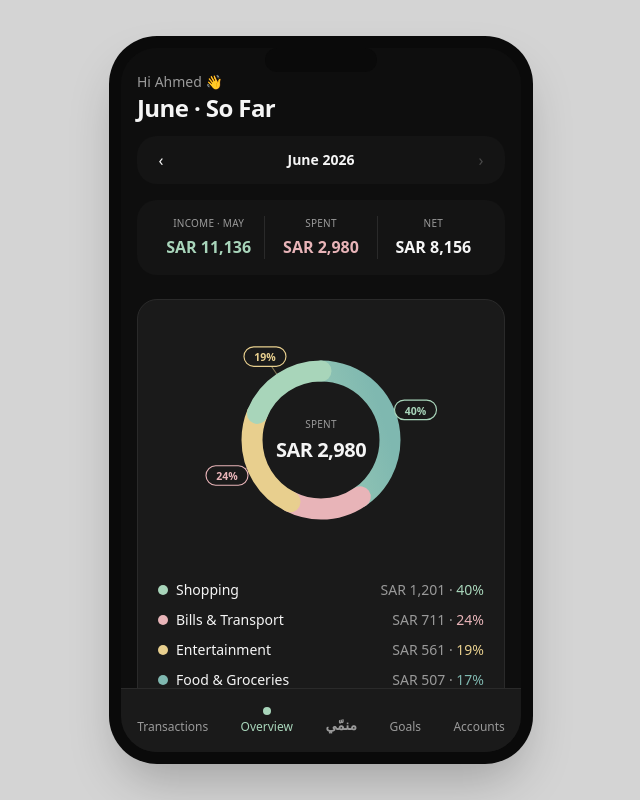
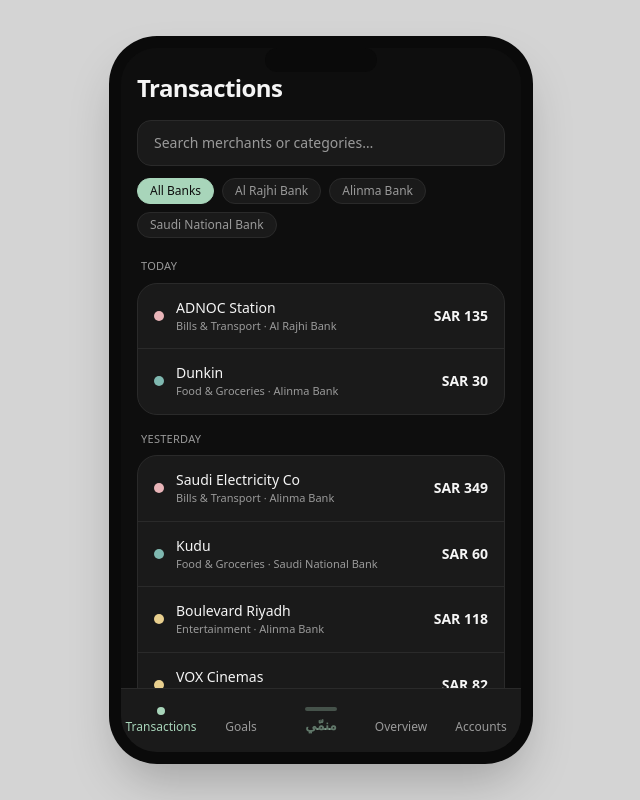
Before and after one commit to NawafAlbarqan/Munami, a React (Vite) app: page / in a window 1280 px wide. Both pictures are taken after a click on the button "Transactions". Shown: the whole page, without its empty margins (319-959 px from the left). Built offline with nearby package versions, Linux system fonts and the light colour scheme.

Commit message:
restore point before Accounts tab

```diff
--- /dev/null
+++ b/data/munami_accounts.json
@@ -0,0 +1,58 @@
+{
+  "total_balance_sar": 47851.25,
+  "accounts": [
+    {
+      "account_id": "ACC-ALINMA-001",
+      "bank": "Alinma Bank",
+      "type": "Current",
+      "iban_tail": "8842",
+      "balance_sar": 15420.5,
+      "color": "#A8D5BA"
+    },
+    {
+      "account_id": "ACC-RAJHI-002",
+      "bank": "Al Rajhi Bank",
+      "type": "Current",
+      "iban_tail": "1196",
+      "balance_sar": 9280.75,
+      "color": "#E8B4B8"
+    },
+    {
+      "account_id": "ACC-SNB-003",
+      "bank": "Saudi National Bank",
+      "type": "Savings",
+      "iban_tail": "5530",
+      "balance_sar": 23150.0,
+      "color": "#E8CF8E"
+    }
+  ],
+  "funds": [
+    {
+      "id": "fund-emergency",
+      "name": "Emergency Fund",
+      "icon": "shield",
+      "balance_sar": 6000.0,
+      "target_sar": 15000.0,
+      "color": "#A8D5BA"
+    },
+    {
+      "id": "fund-vacation",
+      "name": "Vacation",
+      "icon": "plane",
+      "balance_sar": 2400.0,
+      "target_sar": 8000.0,
+      "color": "#E8B4B8"
+    },
+    {
+      "id": "fund-newcar",
+      "name": "New Car",
+      "icon": "car",
+      "balance_sar": 3100.0,
+      "target_sar": 40000.0,
+      "color": "#E8CF8E"
+    }
+  ],
+  "allocated_sar": 11500.0,
+  "unallocated_sar": 36351.25,
+  "currency": "SAR"
+}
--- a/src/App.jsx
+++ b/src/App.jsx
@@ -5,6 +5,16 @@
 import InsightCard from './components/InsightCard'
 import MonthSwitcher from './components/MonthSwitcher'
 import BottomNav from './components/BottomNav'
+import TransactionsTab from './components/TransactionsTab'
+
+function PlaceholderTab({ label }) {
+  return (
+    <div className="absolute inset-0 flex flex-col items-center justify-center bg-page gap-2">
+      <p className="text-text text-xl font-bold">{label}</p>
+      <p className="text-muted text-sm">Coming soon</p>
+    </div>
+  )
+}
 import {
   monthKey,
   getLatestMonth,
@@ -29,6 +39,7 @@
 function App() {
   const [rows, setRows] = useState([])
   const [selectedMonth, setSelectedMonth] = useState(null)
+  const [activeTab, setActiveTab] = useState('overview')
 
   useEffect(() => {
     Papa.parse('/data/munami_transactions.csv', {
@@ -107,9 +118,15 @@
 
   return (
     <>
+      {activeTab === 'transactions' && <TransactionsTab rows={rows} />}
+      {activeTab === 'goals' && <PlaceholderTab label="Goals" />}
+      {activeTab === 'copilot' && <PlaceholderTab label="منمّي" />}
+      {activeTab === 'accounts' && <PlaceholderTab label="Accounts" />}
+
       <div
         dir={DIR}
         className="absolute inset-0 overflow-y-auto scroll-thin bg-page px-4 pt-6 pb-24"
+        style={{ display: activeTab === 'overview' ? undefined : 'none' }}
       >
         {/* Greeting bar */}
         <div className="mb-6">
@@ -198,7 +215,7 @@
         </AnimatePresence>
       </div>
 
-      <BottomNav active="overview" />
+      <BottomNav active={activeTab} onTabChange={setActiveTab} />
     </>
   )
 }
--- a/src/components/BottomNav.jsx
+++ b/src/components/BottomNav.jsx
@@ -1,30 +1,34 @@
 // Left-to-right order. `hero: true` marks منمّي as the center/emphasized tab.
 const TABS = [
   { key: 'transactions', label: 'Transactions' },
+  { key: 'goals', label: 'Goals' },
+  { key: 'copilot', label: 'منمّي', hero: true },
   { key: 'overview', label: 'Overview' },
-  { key: 'copilot', label: 'منمّي', hero: true },
-  { key: 'goals', label: 'Goals' },
   { key: 'accounts', label: 'Accounts' },
 ]
 
-export default function BottomNav({ active = 'overview' }) {
+export default function BottomNav({ active = 'overview', onTabChange }) {
   return (
-    <nav className="absolute bottom-0 left-0 right-0 z-10 flex justify-around items-center h-16 bg-card border-t-[0.5px] border-card-border">
+    <nav className="absolute bottom-0 left-0 right-0 z-10 flex items-center h-16 bg-card border-t-[0.5px] border-card-border">
       {TABS.map((tab) => {
         const isActive = tab.key === active
         return (
           <button
             key={tab.key}
             type="button"
-            className={`flex flex-col items-center gap-1 ${
-              tab.hero ? 'text-sm font-semibold' : 'text-xs'
-            } ${isActive ? 'text-primary' : 'text-muted'}`}
+            onClick={() => onTabChange?.(tab.key)}
+            className={`flex-1 flex flex-col items-center justify-center gap-1 h-full ${
+              tab.hero
+                ? `text-sm font-semibold ${isActive ? 'text-primary' : 'text-primary/50'}`
+                : `text-xs ${isActive ? 'text-primary' : 'text-muted'}`
+            }`}
           >
-            {/* Hero tab gets a larger indicator pill; others get a small dot */}
             {tab.hero ? (
+              // منمّي gets a pill indicator that's always mint-tinted so it reads
+              // as the center/hero even when inactive
               <span
-                className={`w-8 h-1 rounded-full ${
-                  isActive ? 'bg-primary' : 'bg-transparent'
+                className={`w-8 h-1 rounded-full transition-opacity ${
+                  isActive ? 'bg-primary' : 'bg-primary/30'
                 }`}
               />
             ) : (
--- /dev/null
+++ b/src/components/TransactionsTab.jsx
@@ -0,0 +1,166 @@
+import { useState, useMemo } from 'react'
+import { applyCategoryMap, categoryColorVar } from '../lib/finance'
+import { formatSAR } from '../lib/i18n'
+
+function themeColor(varName) {
+  if (typeof window === 'undefined') return '#000000'
+  return getComputedStyle(document.documentElement).getPropertyValue(varName).trim()
+}
+
+// "Today" and "Yesterday" are relative to the data's own latest date —
+// never the system clock, so the demo looks right whenever it's run.
+// Subtract one calendar day from a YYYY-MM-DD string without any UTC conversion,
+// so the result is always the correct local calendar date regardless of timezone.
+function prevDay(dateStr) {
+  const [y, m, d] = dateStr.split('-').map(Number)
+  const dt = new Date(y, m - 1, d - 1) // local midnight, no UTC shift
+  return [
+    dt.getFullYear(),
+    String(dt.getMonth() + 1).padStart(2, '0'),
+    String(dt.getDate()).padStart(2, '0'),
+  ].join('-')
+}
+
+function formatDateHeader(dateStr, latestDate) {
+  if (dateStr === latestDate) return 'Today'
+  if (dateStr === prevDay(latestDate)) return 'Yesterday'
+  const parsed = new Date(dateStr + 'T00:00:00')
+  return parsed.toLocaleDateString('en-US', { weekday: 'short', month: 'short', day: 'numeric' })
+}
+
+export default function TransactionsTab({ rows }) {
+  const [search, setSearch] = useState('')
+  const [bankFilter, setBankFilter] = useState(null) // null = all banks
+
+  const mapped = useMemo(() => applyCategoryMap(rows), [rows])
+
+  const banks = useMemo(() => {
+    const set = new Set(rows.map((r) => r.bank).filter(Boolean))
+    return [...set].sort()
+  }, [rows])
+
+  // Data's latest date — drives the "Today" / "Yesterday" labels
+  const latestDate = useMemo(
+    () => rows.reduce((max, r) => (r.date > max ? r.date : max), ''),
+    [rows],
+  )
+
+  // Filter then sort newest-first (timestamp string sort works for ISO dates)
+  const sorted = useMemo(() => {
+    const q = search.toLowerCase()
+    return mapped
+      .filter((r) => r.merchant && r.date)
+      .filter((r) => !bankFilter || r.bank === bankFilter)
+      .filter(
+        (r) =>
+          !q ||
+          (r.merchant || '').toLowerCase().includes(q) ||
+          (r.category || '').toLowerCase().includes(q),
+      )
+      .sort((a, b) => {
+        if (b.date !== a.date) return b.date > a.date ? 1 : -1
+        return (b.timestamp || '') > (a.timestamp || '') ? 1 : -1
+      })
+  }, [mapped, search, bankFilter])
+
+  // Group into [{date, transactions[]}] in descending date order
+  const grouped = useMemo(() => {
+    const map = new Map()
+    for (const tx of sorted) {
+      if (!map.has(tx.date)) map.set(tx.date, [])
+      map.get(tx.date).push(tx)
+    }
+    return [...map.entries()].map(([date, transactions]) => ({ date, transactions }))
+  }, [sorted])
+
+  return (
+    <div className="absolute inset-0 overflow-y-auto scroll-thin bg-page px-4 pt-6 pb-24">
+      <h1 className="text-text text-2xl font-bold mb-4 tracking-tight">Transactions</h1>
+
+      {/* Search bar */}
+      <input
+        type="text"
+        placeholder="Search merchants or categories…"
+        value={search}
+        onChange={(e) => setSearch(e.target.value)}
+        className="w-full bg-card border-[0.5px] border-card-border rounded-[14px] px-4 py-3 text-sm text-text placeholder:text-muted outline-none mb-3"
+      />
+
+      {/* Bank filter chips */}
+      <div className="flex gap-2 mb-5 flex-wrap">
+        <button
+          onClick={() => setBankFilter(null)}
+          className={`px-3 py-1 rounded-full text-xs font-medium border-[0.5px] transition-colors ${
+            !bankFilter
+              ? 'bg-primary text-page border-primary'
+              : 'bg-card border-card-border text-muted'
+          }`}
+        >
+          All Banks
+        </button>
+        {banks.map((bank) => (
+          <button
+            key={bank}
+            onClick={() => setBankFilter(bankFilter === bank ? null : bank)}
+            className={`px-3 py-1 rounded-full text-xs font-medium border-[0.5px] transition-colors ${
+              bankFilter === bank
+                ? 'bg-primary text-page border-primary'
+                : 'bg-card border-card-border text-muted'
+            }`}
+          >
+            {bank}
+          </button>
+        ))}
+      </div>
+
+      {/* Transaction list grouped by date */}
+      <div className="flex flex-col gap-4">
+        {grouped.length === 0 && (
+          <p className="text-muted text-sm text-center py-10">No transactions found.</p>
+        )}
+        {grouped.map(({ date, transactions }) => (
+          <div key={date}>
+            <p className="text-muted text-[11px] font-medium uppercase tracking-wide mb-2 px-1">
+              {formatDateHeader(date, latestDate)}
+            </p>
+            <div className="bg-card border-[0.5px] border-card-border rounded-[20px] overflow-hidden">
+              {transactions.map((tx, i) => {
+                const isCredit = (tx.direction || '').toLowerCase() === 'credit'
+                const color = themeColor(categoryColorVar(tx.category))
+                return (
+                  <div
+                    key={tx.transaction_id || i}
+                    className={`flex items-center gap-3 px-4 py-3.5 ${
+                      i < transactions.length - 1 ? 'border-b border-card-border' : ''
+                    }`}
+                  >
+                    {/* Category color dot */}
+                    <span
+                      className="w-2.5 h-2.5 rounded-full shrink-0"
+                      style={{ backgroundColor: isCredit ? 'var(--color-positive)' : color }}
+                    />
+                    {/* Merchant + category · bank */}
+                    <div className="flex-1 min-w-0">
+                      <p className="text-text text-sm font-medium truncate">{tx.merchant}</p>
+                      <p className="text-muted text-[11px] truncate">
+                        {tx.category} · {tx.bank}
+                      </p>
+                    </div>
+                    {/* Amount — credits green with + sign */}
+                    <span
+                      className="text-sm font-semibold tabular-nums shrink-0"
+                      style={{ color: isCredit ? 'var(--color-positive)' : 'var(--color-text)' }}
+                    >
+                      {isCredit ? '+' : ''}
+                      {formatSAR(tx.amount_sar)}
+                    </span>
+                  </div>
+                )
+              })}
+            </div>
+          </div>
+        ))}
+      </div>
+    </div>
+  )
+}
```
Also changed, not shown: .claude/settings.local.json, 1 other file (tests, documents, lock files or other folders).
